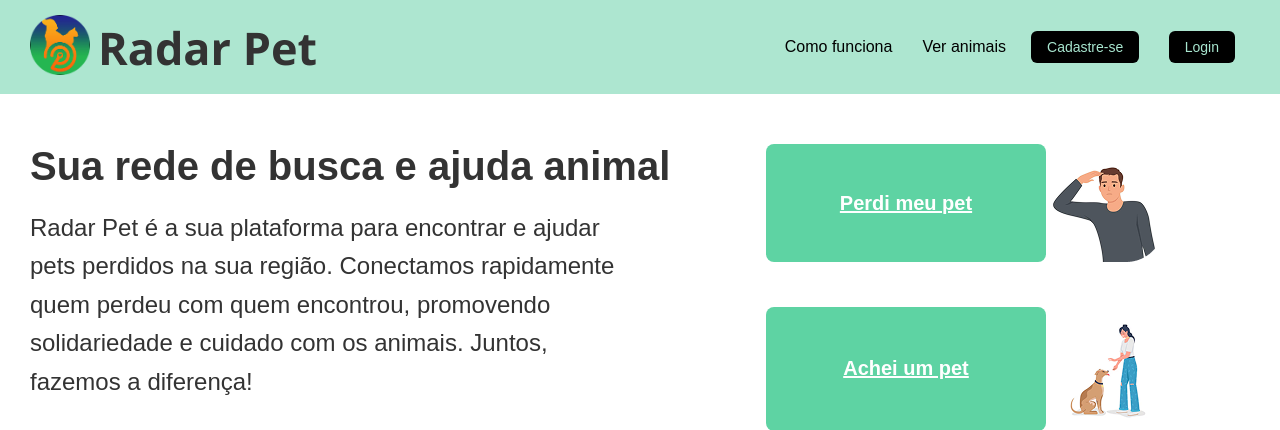
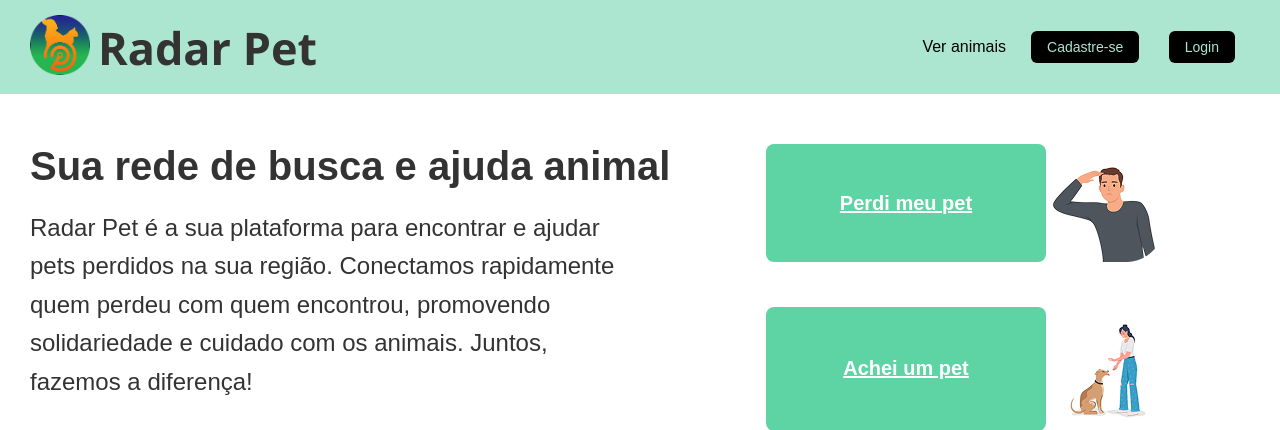
Before and after one commit to pedroH901/projeto-final-sql, a Flask app: page / in a window 1280 px wide; the page is wider, and only the part inside the window is pictured. Shown: the top 430 px of that part. Run offline with Flask 3, Linux system fonts and the light colour scheme; data that the repository does not hold is empty.

Commit message:
como funciona removido por nao ter funcionalidade

```diff
--- a/templates/anunciar.html
+++ b/templates/anunciar.html
@@ -14,7 +14,6 @@
       <h1>Radar Pet</h1>
     </div>
     <nav>
-      <a href="#">Como funciona</a>
       <a href="{{ url_for('pet_perdido') }}">Ver animais</a>
       <div class="actions">
         {% if session.user_id %}
--- a/templates/cadastro.html
+++ b/templates/cadastro.html
@@ -13,7 +13,6 @@
       <h1>Radar Pet</h1>
     </div>
     <nav>
-      <a href="#">Como funciona</a>
       <a href="{{ url_for('pet_perdido') }}">Ver animais</a>
       <div class="actions">
         <a href="{{ url_for('cadastro') }}" class="btn-dark">Cadastre-se</a>
--- a/templates/index.html
+++ b/templates/index.html
@@ -31,7 +31,6 @@
       <h1>Radar Pet</h1>
     </div>
     <nav>
-      <a href="#">Como funciona</a>
       <a href="{{ url_for('pet_perdido') }}">Ver animais</a>
       <div class="actions">
         {% if session.user_id %}
--- a/templates/login.html
+++ b/templates/login.html
@@ -17,7 +17,6 @@
       <h1>Radar Pet</h1>
     </div>
     <nav>
-      <a href="#">Como funciona</a>
       <a href="{{ url_for('pet_perdido') }}">Ver animais</a>
       <div class="actions">
         <a href="{{ url_for('cadastro') }}" class="btn-dark">Cadastre-se</a>
--- a/templates/pet-perdido.html
+++ b/templates/pet-perdido.html
@@ -27,7 +27,6 @@
         <nav class="nav">
             <a href="{{ url_for('index') }}"><img src="{{ url_for('static', filename='imagens/RadarPet_logo.png') }}" alt="Logo Radar Pet" class="logo"></a>
             <ul class="nav-links">
-                <li><a href="#">Como funciona</a></li>
                 <li><a href="{{ url_for('pet_perdido') }}">Animais</a></li>
                  {% if session.user_id %}
                     <li><a href="{{ url_for('logout') }}" class="btn-outline">Sair</a></li>
--- a/templates/verpet.html
+++ b/templates/verpet.html
@@ -13,7 +13,6 @@
       <h1>Radar Pet</h1>
     </div>
     <nav>
-      <a href="#">Como funciona</a>
       <a href="{{ url_for('pet_perdido') }}">Ver animais</a>
       <div class="actions">
         {% if session.user_id %}
```
